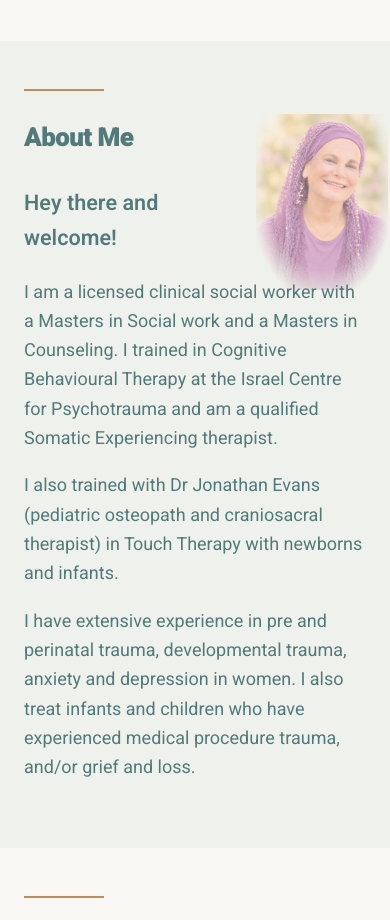
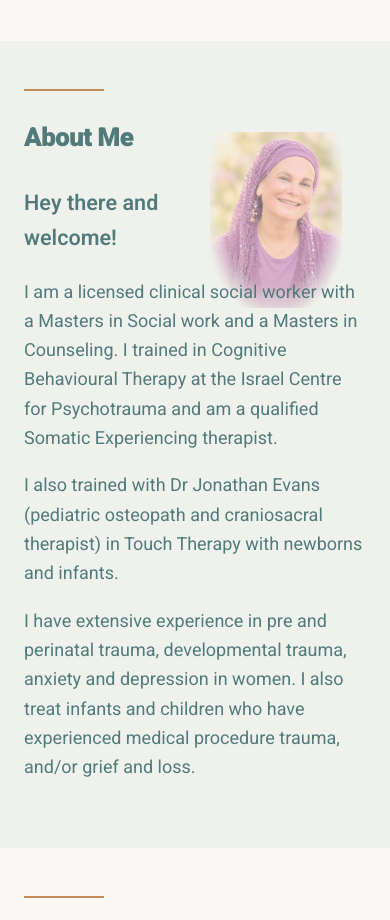
Before and after one commit to talmonf/perinatal-trauma, a plain HTML site: page index.html in a window 390 px wide. Shown: the part 1920-2840 px from the top of the page. Drawn offline with Linux system fonts and the light colour scheme.

Commit message:
Mobile fixes

```diff
--- a/styles.css
+++ b/styles.css
@@ -355,11 +355,11 @@ html:not([lang="he"]) .i18n-he {
 
 @media (max-width: 767px) {
   .about-bg {
-    top: 4.6rem;
+    top: 5.7rem;
     right: auto;
     bottom: auto;
     left: auto;
-    inset-inline-end: 0.15rem;
+    inset-inline-end: 3rem;
     width: 8.25rem;
     height: auto;
     transform: none;
@@ -376,7 +376,7 @@ html:not([lang="he"]) .i18n-he {
 
   .band-sage h2,
   .band-sage .welcome {
-    padding-inline-end: 7.4rem;
+    padding-inline-end: 10.25rem;
   }
 
   .hero {
```
